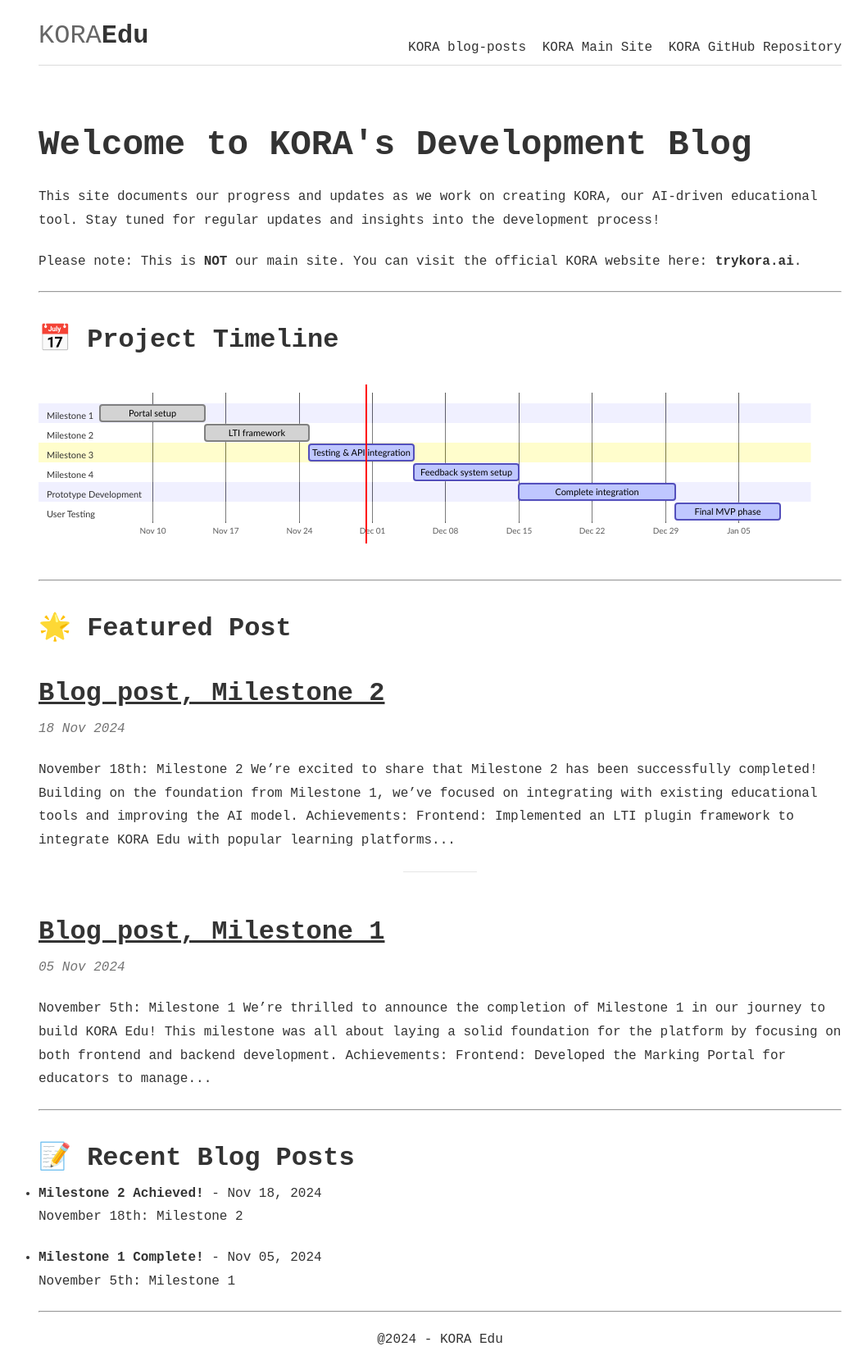
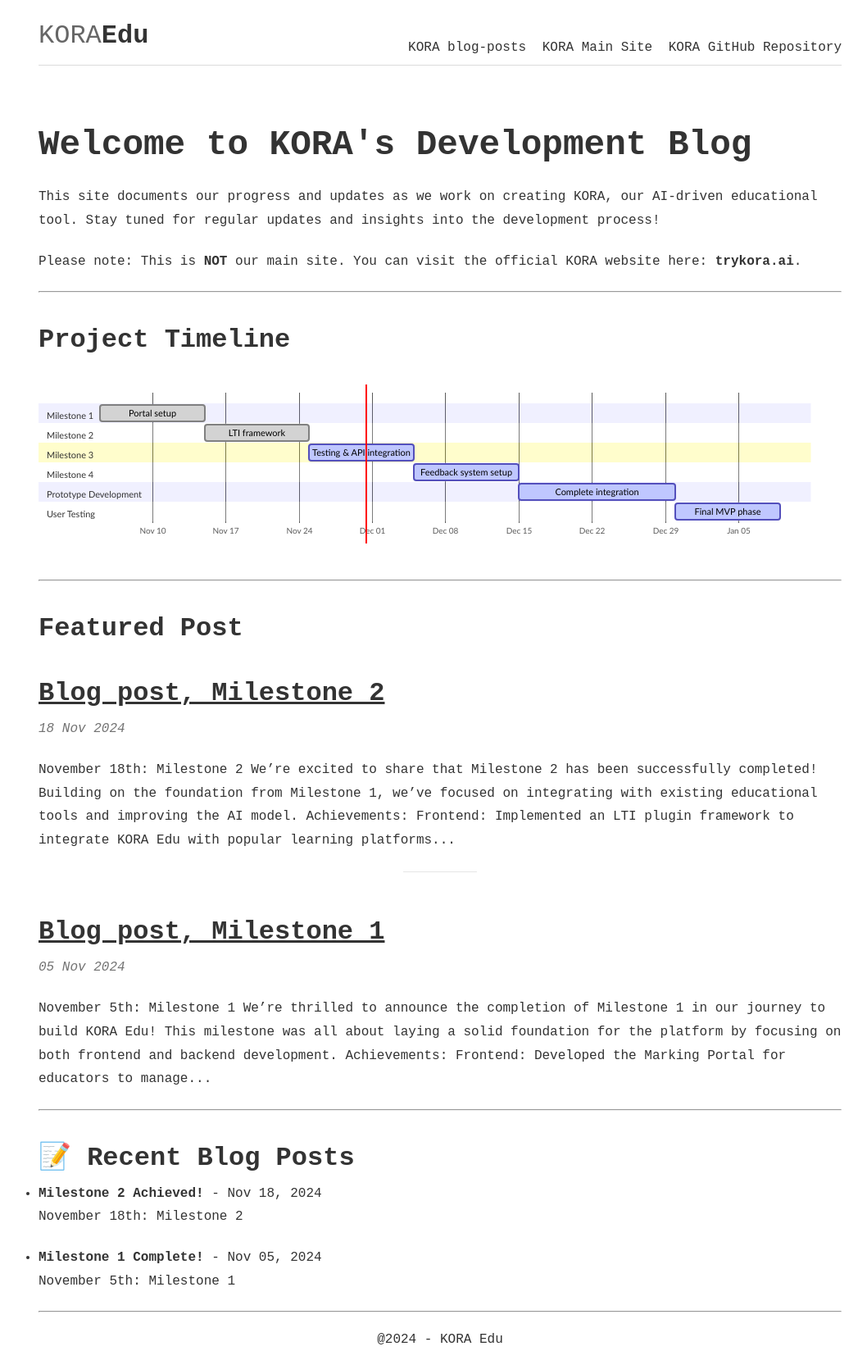
Before and after one commit to kora-edu/kora-edu.github.io, a Jekyll site: the page built from index.html, in a window 1280 px wide. Shown: the whole page at 82% size, without its empty margins (103-1161 px from the left). Built offline with Jekyll 4.4.1, drawn with Linux system fonts in a browser that asks for light colours; the list of posts is cut into pages by our own code.

Commit message:
template

```diff
--- a/index.html
+++ b/index.html
@@ -18,7 +18,7 @@ layout: default
 <hr>
 
 <!-- Mermaid Chart Section -->
-<h2>📅 Project Timeline</h2>
+<h2>Project Timeline</h2>
 <div class="mermaid">
 gantt
     dateFormat  YYYY-MM-DD
@@ -47,7 +47,7 @@ gantt
 <hr>
 
 <!-- Featured Post -->
-<h2>🌟 Featured Post</h2>
+<h2>Featured Post</h2>
 <ul id="posts">
   {% for post in site.posts %}
     {% if post.tags contains "featured" %}
```
